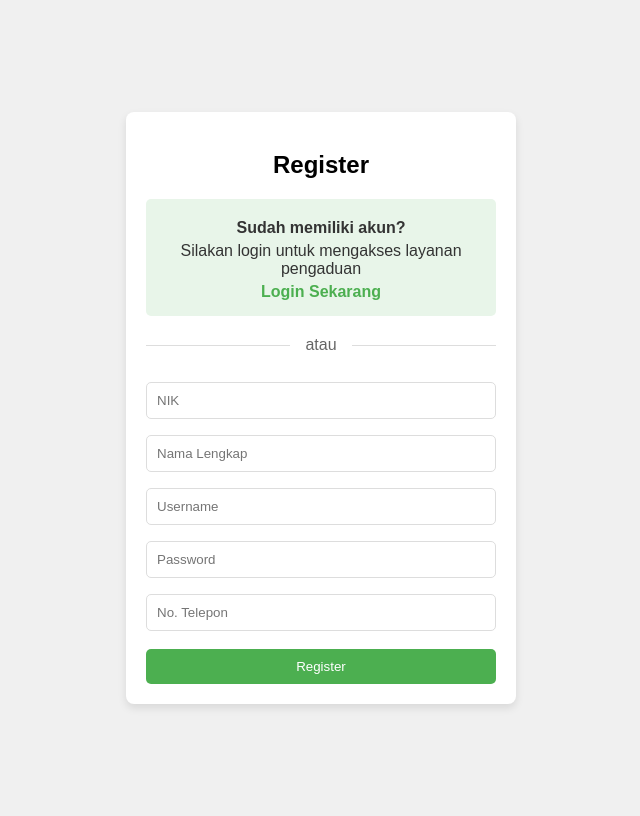
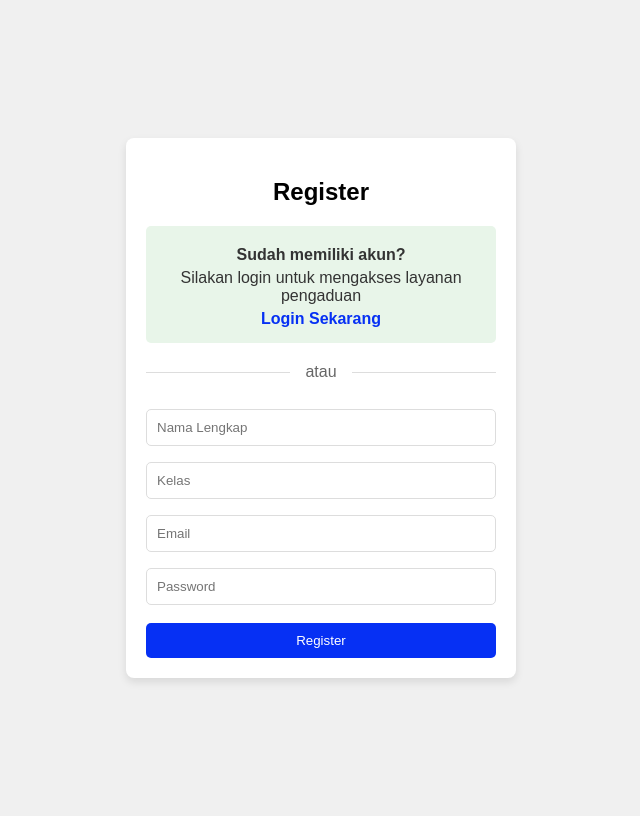
Before and after one commit to BhanuW2067/pengaduan, a PHP site: page /register.php in a window 1280 px wide. Shown: the whole page, without its empty margins (319-959 px from the left). Run offline with PHP 8.4, Linux system fonts and the light colour scheme.

Commit message:
Update register.php

```diff
--- a/register.php
+++ b/register.php
@@ -34,7 +34,7 @@
         .register-container button {
             width: 100%;
             padding: 10px;
-            background-color: #4CAF50;
+            background-color: #0630f4;
             color: white;
             border: none;
             border-radius: 5px;
@@ -42,7 +42,7 @@
             margin-top: 10px;
         }
         .register-container button:hover {
-            background-color: #45a049;
+            background-color: #1861cd;
         }
         .login-link {
             text-align: center;
@@ -56,7 +56,7 @@
             color: #333;
         }
         .login-link a {
-            color: #4CAF50;
+            color: #0630f4;
             text-decoration: none;
             font-weight: bold;
         }
@@ -90,7 +90,6 @@
     <div class="register-container">
         <h2>Register</h2>
 
-        <!-- Login Link Section -->
         <div class="login-link">
             <p><strong>Sudah memiliki akun?</strong></p>
             <p>Silakan login untuk mengakses layanan pengaduan</p>
@@ -101,25 +100,22 @@
             <span>atau</span>
         </div>
 
-        <!-- Form Register -->
         <form action="proses_register.php" method="POST">
-            <input type="text" name="nik" placeholder="NIK" required>
             <input type="text" name="nama" placeholder="Nama Lengkap" required>
-            <input type="text" name="username" placeholder="Username" required>
+            <input type="text" name="kelas" placeholder="Kelas" required>
+            <input type="email" name="email" placeholder="Email" required>
             <input type="password" name="password" placeholder="Password" required>
-            <input type="text" name="telp" placeholder="No. Telepon" required>
             <button type="submit">Register</button>
         </form>
 
         <?php if(isset($_GET['error'])): ?>
-            <div class="error-message">
+            <div class="error-message" style="color: red; margin-top: 10px; text-align: center;">
                 <?php echo $_GET['error']; ?>
             </div>
         <?php endif; ?>
     </div>
 
     <script>
-        // Menghilangkan pesan error setelah 3 detik
         setTimeout(function() {
             var errorMessage = document.querySelector('.error-message');
             if(errorMessage) {
```
